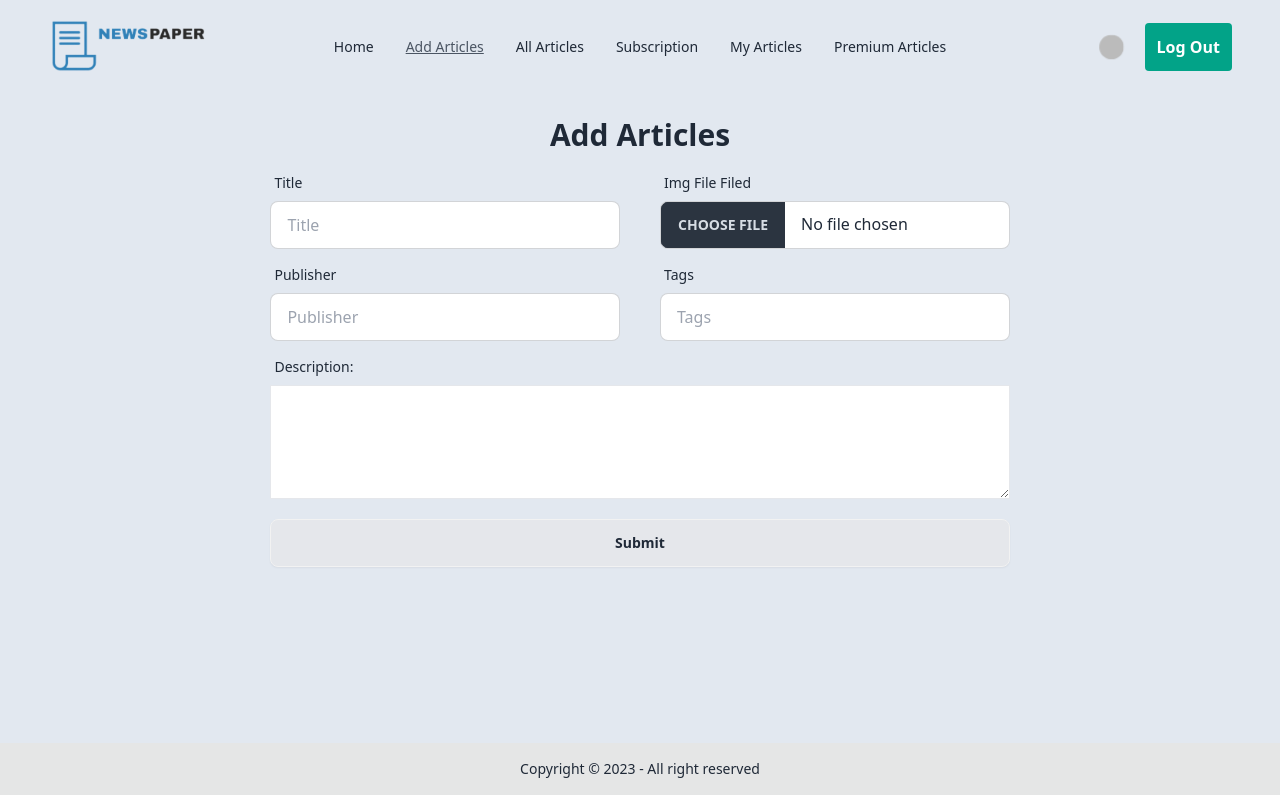
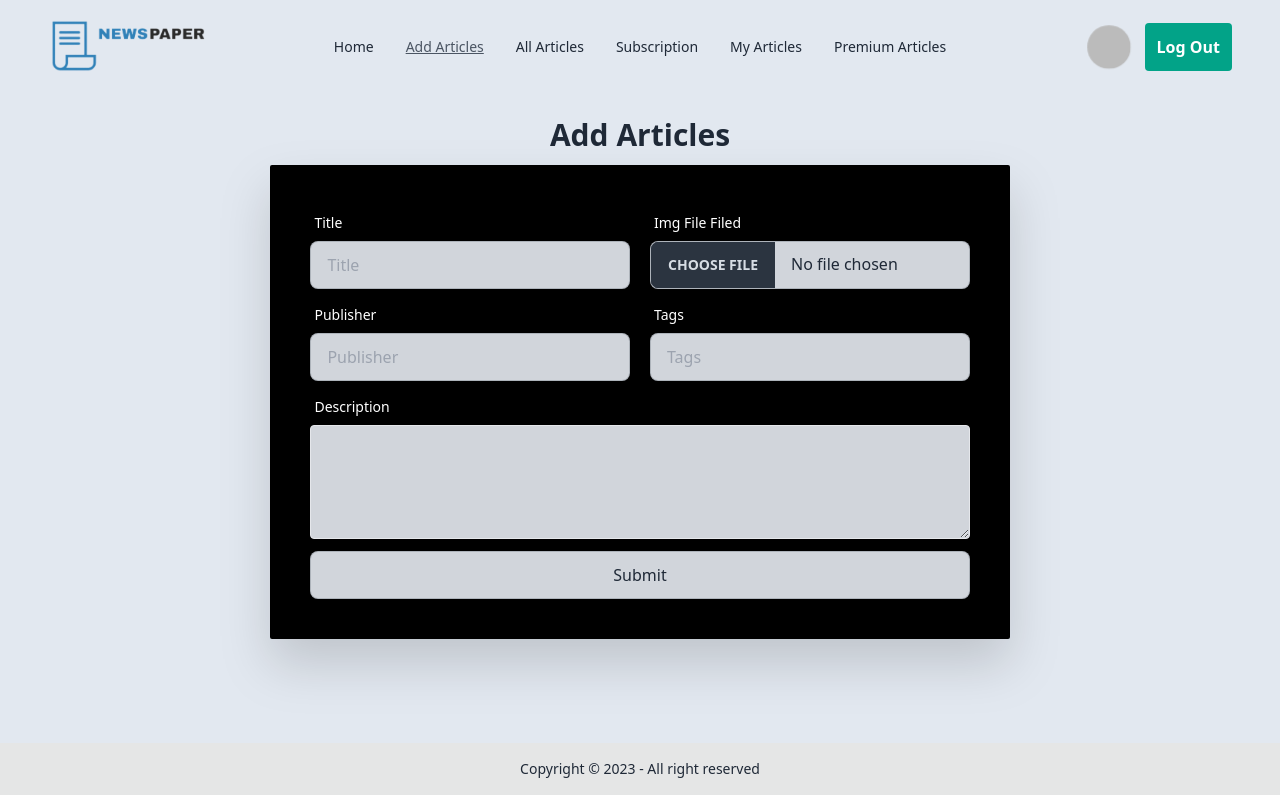
Before and after one commit to tuhinhossain123/newspaper-client, a React (Vite) app: page /addArticles in a window 1280 px wide. Built offline with nearby package versions, Linux system fonts and the light colour scheme; no server answers; sample sign-in values are in the browser's storage.

Commit message:
add articles page compleate

```diff
--- a/src/Pages/AddArticles/AddArticles.jsx
+++ b/src/Pages/AddArticles/AddArticles.jsx
@@ -2,73 +2,73 @@ const AddArticles = () => {
   return (
     <div className="px-6 mb-10">
       <h2 className="text-3xl font-semibold text-center mb-3">Add Articles</h2>
-      <form className="w-full md:w-[60%] mx-auto">
-        <div className="md:flex justify-center gap-10 mb-2">
+      <form className="w-full md:w-[60%] mx-auto bg-black rounded-sm drop-shadow-2xl p-10">
+        <div className="md:flex justify-center gap-5 mb-2">
           <div className="form-control w-full">
             <label className="label">
-              <span className="label-text ">Title</span>
+              <span className="label-text text-white">Title</span>
             </label>
             <label>
               <input
                 type="text"
                 name="title"
                 placeholder="Title"
-                className="input input-bordered w-full"
+                className="input input-bordered w-full bg-gray-300"
               />
             </label>
           </div>
           <div className="form-control w-full">
             <label className="label">
-              <span className="label-text ">Img File Filed</span>
+              <span className="label-text text-white">Img File Filed</span>
             </label>
             <input
               type="file"
-              className="file-input file-input-bordered w-full"
+              className="file-input file-input-bordered w-full bg-gray-300"
             />
           </div>
         </div>
-        <div className="md:flex justify-center gap-10 mb-2">
+        <div className="md:flex justify-center gap-5 mb-2">
           <div className="form-control w-full">
             <label className="label">
-              <span className="label-text ">Publisher</span>
+              <span className="label-text text-white">Publisher</span>
             </label>
             <label>
               <input
                 type="text"
                 name="publisher"
                 placeholder="Publisher"
-                className="input input-bordered w-full"
+                className="input input-bordered w-full bg-gray-300"
               />
             </label>
           </div>
           <div className="form-control w-full">
             <label className="label">
-              <span className="label-text ">Tags</span>
+              <span className="label-text text-white">Tags</span>
             </label>
             <label>
               <input
                 type="text"
                 name="Tags"
                 placeholder="Tags"
-                className="input input-bordered w-full"
+                className="input input-bordered w-full bg-gray-300"
               />
             </label>
           </div>
         </div>
         <div className="form-control mx-auto text-center mb-2 ">
           <label className="label">
-            <span className="label-text ">Description:</span>
+            <span className="label-text text-white">Description</span>
           </label>
           <textarea
-            className="border p-5"
+            className="border p-5 bg-gray-300 rounded"
             name="service_des"
             id=""
             cols="10"
             rows="3"
           ></textarea>
         </div>
-        <div className="flex justify-center">
-          <button className="btn btn-block bg-gray-200 mt-3 ">Submit</button>
+        <div className="flex justify-center mt-3">
+          <input type="submit" value="Submit" className="input input-bordered w-full bg-gray-300"/>
         </div>
       </form>
     </div>
--- a/src/Pages/Shared/Navbar/Navbar.jsx
+++ b/src/Pages/Shared/Navbar/Navbar.jsx
@@ -138,14 +138,14 @@ const Navbar = () => {
         <div className="navbar-end">
           {user ? (
             <>
-              <div className="flex">
+              <div className="flex  gap-3">
                 <div className="hidden  md:flex items-center">
                   {/* <span className="mr-4">{user.email}</span> */}
                   <label
                     tabIndex={0}
                     className="btn btn-ghost btn-circle avatar"
                   >
-                    <div className="w-16 rounded-full mr-5">
+                    <div className="w-24 rounded-full">
                       <img src={user?.photoURL} />
                     </div>
                   </label>
```
